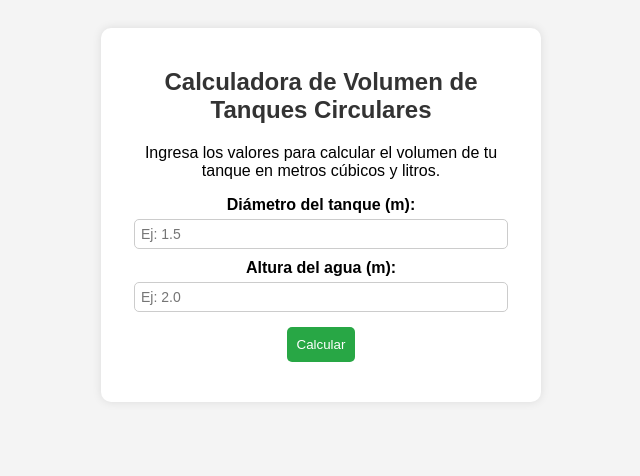
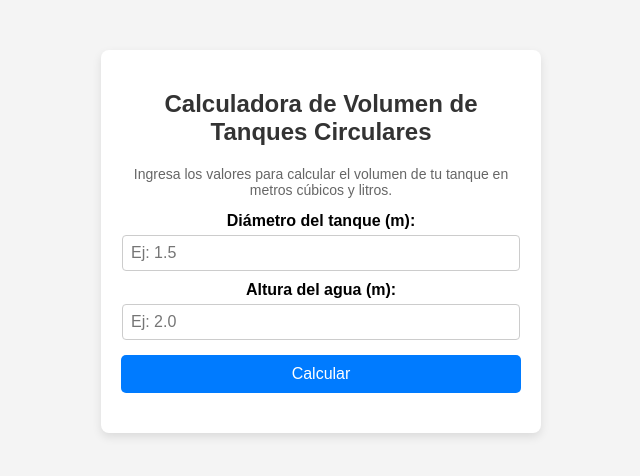
Before and after one commit to Santi1911/Calculadora-volumen, a plain HTML site: page index.html in a window 1280 px wide. Shown: the whole page, without its empty margins (319-959 px from the left). Drawn offline with Linux system fonts and the light colour scheme.

Commit message:
Update styles.css

```diff
--- a/styles.css
+++ b/styles.css
@@ -2,20 +2,27 @@ body {
     font-family: Arial, sans-serif;
     background-color: #f4f4f4;
     text-align: center;
-    padding: 20px;
+    margin: 0;
+    padding: 0;
 }
 
 .contenedor {
-    background: white;
+    background-color: #fff;
     padding: 20px;
-    border-radius: 10px;
-    box-shadow: 0 0 10px rgba(0, 0, 0, 0.1);
+    margin: 50px auto;
+    width: 90%;
     max-width: 400px;
-    margin: auto;
+    border-radius: 8px;
+    box-shadow: 0px 4px 10px rgba(0, 0, 0, 0.1);
 }
 
 h2 {
     color: #333;
+}
+
+p {
+    font-size: 14px;
+    color: #666;
 }
 
 label {
@@ -25,30 +32,33 @@ label {
 }
 
 input {
-    width: 90%;
-    padding: 6px;
+    width: calc(100% - 20px);
+    padding: 8px;
     margin-top: 5px;
     border: 1px solid #ccc;
-    border-radius: 5px;
-    font-size: 14px;
+    border-radius: 4px;
+    font-size: 16px;
 }
 
 button {
-    margin-top: 15px;
-    padding: 10px;
-    background-color: #28a745;
+    background-color: #007bff;
     color: white;
+    padding: 10px 15px;
     border: none;
     border-radius: 5px;
+    margin-top: 15px;
     cursor: pointer;
+    font-size: 16px;
+    width: 100%;
 }
 
 button:hover {
-    background-color: #218838;
+    background-color: #0056b3;
 }
 
 #resultado {
     margin-top: 20px;
+    font-size: 18px;
+    color: #333;
     font-weight: bold;
-    color: #333;
 }
```
